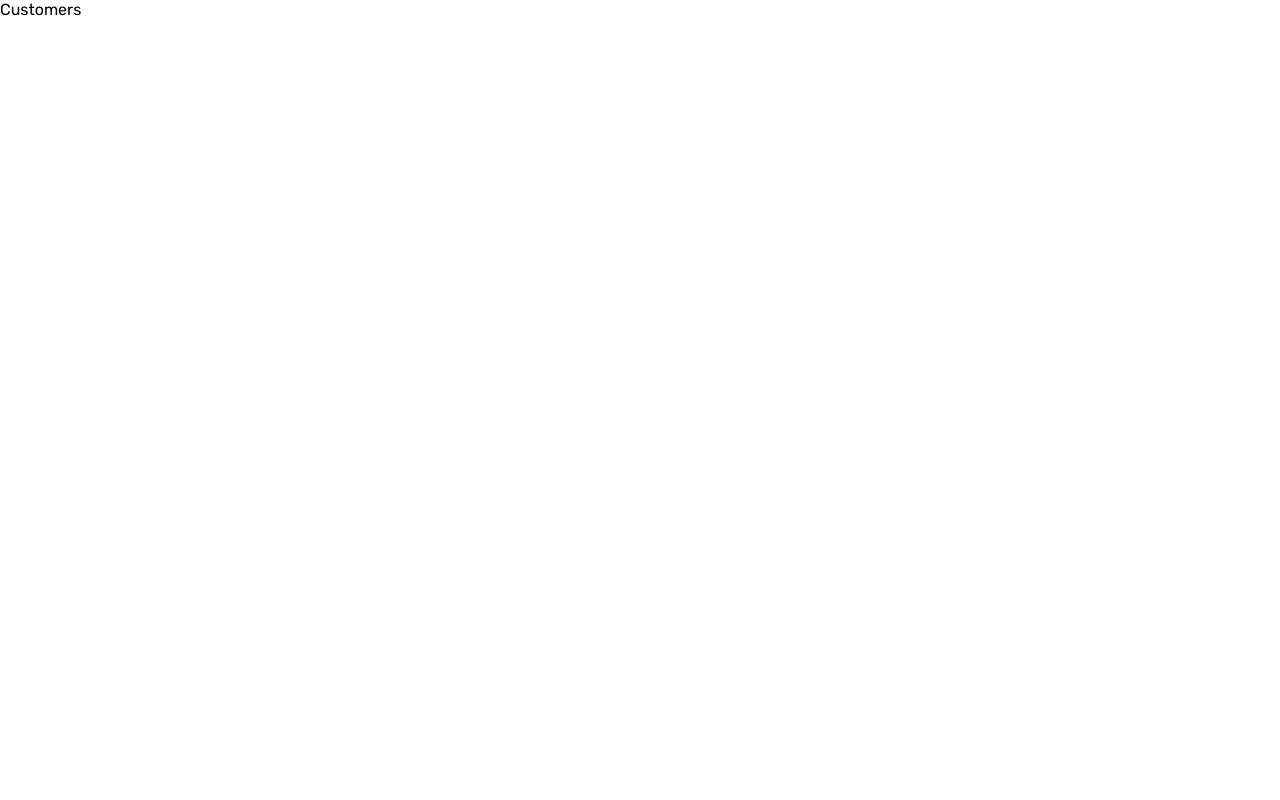
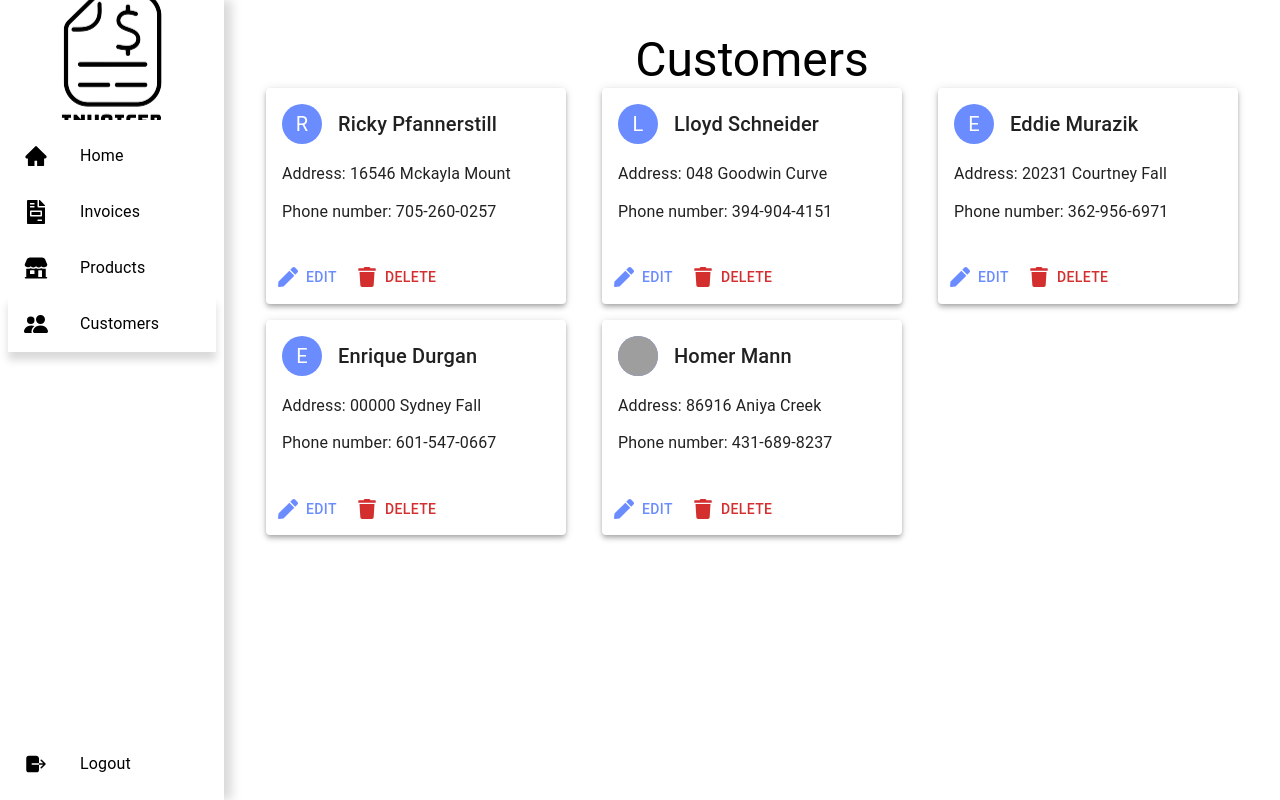
Before and after one commit to Citrusthecrazy/invoicer, a Next.js app: page /customers in a window 1280 px wide. Built offline with nearby package versions, Linux system fonts and the light colour scheme; grey boxes are pictures that could not be loaded.

Commit message:
Finished customers page

```diff
--- /dev/null
+++ b/components/CustomerCard/index.tsx
@@ -0,0 +1,71 @@
+import React from "react";
+import {
+  Avatar,
+  Box,
+  Button,
+  Card,
+  CardActions,
+  CardContent,
+  Typography,
+} from "@mui/material";
+import { FaTrash, FaPen } from "react-icons/fa";
+
+type Props = {
+  image?: string;
+  name: string;
+  streetAddress: string;
+  phoneNumber: string;
+};
+const index = ({ image, name, streetAddress, phoneNumber }: Props) => {
+  return (
+    <Card sx={{ width: 300, maxHeight: 225 }} elevation={4}>
+      <CardContent>
+        <Box
+          sx={{
+            display: "flex",
+            flexDirection: "row",
+            alignItems: "center",
+            marginBottom: "1rem",
+          }}>
+          <Avatar
+            sx={{
+              bgcolor: "#6b8cff",
+              marginRight: "1rem",
+            }}
+            aria-label="user avatar">
+            {image ? (
+              <img src={image} style={{ width: "100%", height: "100%" }} />
+            ) : (
+              name.substring(0, 1)
+            )}
+          </Avatar>
+          <Typography variant="h6" fontWeight="medium">
+            {name}
+          </Typography>
+        </Box>
+        <Typography
+          variant="subtitle1"
+          sx={{ height: "2em", wordWrap: "wrap" }}
+          gutterBottom>
+          Address: {streetAddress}
+        </Typography>
+        <Typography
+          variant="subtitle1"
+          sx={{ height: "2em", wordWrap: "wrap" }}
+          gutterBottom>
+          Phone number: {phoneNumber}
+        </Typography>
+      </CardContent>
+      <CardActions>
+        <Button startIcon={<FaPen />} disableRipple sx={{ color: "#6b8cff" }}>
+          Edit
+        </Button>
+        <Button color="error" startIcon={<FaTrash />} disableRipple>
+          Delete
+        </Button>
+      </CardActions>
+    </Card>
+  );
+};
+
+export default index;
--- a/package.json
+++ b/package.json
@@ -20,6 +20,7 @@
     "styled-components": "^5.3.3"
   },
   "devDependencies": {
+    "@faker-js/faker": "^6.0.0",
     "@types/node": "17.0.21",
     "@types/react": "17.0.40",
     "eslint": "8.11.0",
--- a/pages/_app.tsx
+++ b/pages/_app.tsx
@@ -18,7 +18,7 @@ const MyApp = ({ Component, pageProps }: AppProps) => {
             display: "flex",
             flexDirection: "row",
           }}>
-          {/* <Sidebar /> */}
+          <Sidebar />
           <Component {...pageProps} />
         </div>
       </ThemeProvider>
--- /dev/null
+++ b/pages/customers/Products.module.css
@@ -0,0 +1,20 @@
+.container {
+  flex-grow: 1;
+}
+
+.title {
+  margin-bottom: 2rem;
+  font-weight: 600;
+  text-align: center;
+}
+.wrapper {
+  padding: 2rem;
+}
+
+.grid {
+  display: grid;
+  grid-template-columns: repeat(auto-fit, minmax(300px, 1fr));
+  row-gap: 1rem;
+  column-gap: 1rem;
+  place-items: center;
+}
--- a/pages/customers/index.tsx
+++ b/pages/customers/index.tsx
@@ -1,7 +1,46 @@
+import { Box, Typography } from "@mui/material";
 import React from "react";
-
+import styles from "./Products.module.css";
+import CustomerCard from "../../components/CustomerCard";
+import { faker } from "@faker-js/faker";
 const index = () => {
-  return <div>Customers</div>;
+  return (
+    <Box className={styles.container}>
+      <Box className={styles.wrapper}>
+        <Typography variant="h3" className={styles.title}>
+          Customers
+        </Typography>
+        <Box className={styles.grid}>
+          <CustomerCard
+            name={faker.name.findName()}
+            streetAddress={faker.address.streetAddress()}
+            phoneNumber={faker.phone.phoneNumberFormat()}
+          />
+          <CustomerCard
+            name={faker.name.findName()}
+            streetAddress={faker.address.streetAddress()}
+            phoneNumber={faker.phone.phoneNumberFormat()}
+          />
+          <CustomerCard
+            name={faker.name.findName()}
+            streetAddress={faker.address.streetAddress()}
+            phoneNumber={faker.phone.phoneNumberFormat()}
+          />
+          <CustomerCard
+            name={faker.name.findName()}
+            streetAddress={faker.address.streetAddress()}
+            phoneNumber={faker.phone.phoneNumberFormat()}
+          />
+          <CustomerCard
+            image={faker.image.avatar()}
+            name={faker.name.findName()}
+            streetAddress={faker.address.streetAddress()}
+            phoneNumber={faker.phone.phoneNumberFormat()}
+          />
+        </Box>
+      </Box>
+    </Box>
+  );
 };
 
 export default index;
--- a/pages/products/index.tsx
+++ b/pages/products/index.tsx
@@ -1,7 +1,7 @@
 import React from "react";
 
 const index = () => {
-  return <div>Products</div>;
+  return <div>Customers</div>;
 };
 
 export default index;
```
Also changed, not shown: 1 other file (tests, documents, lock files or other folders).
